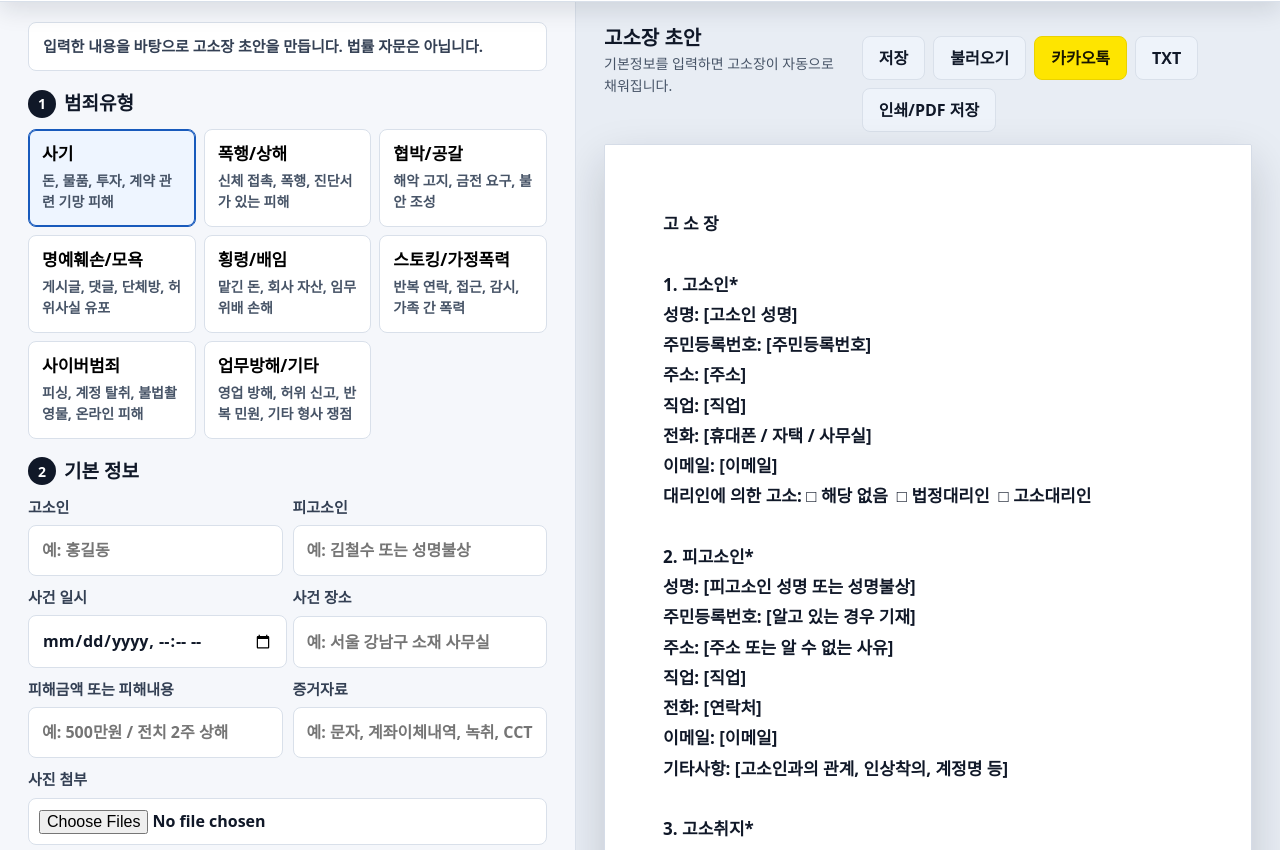
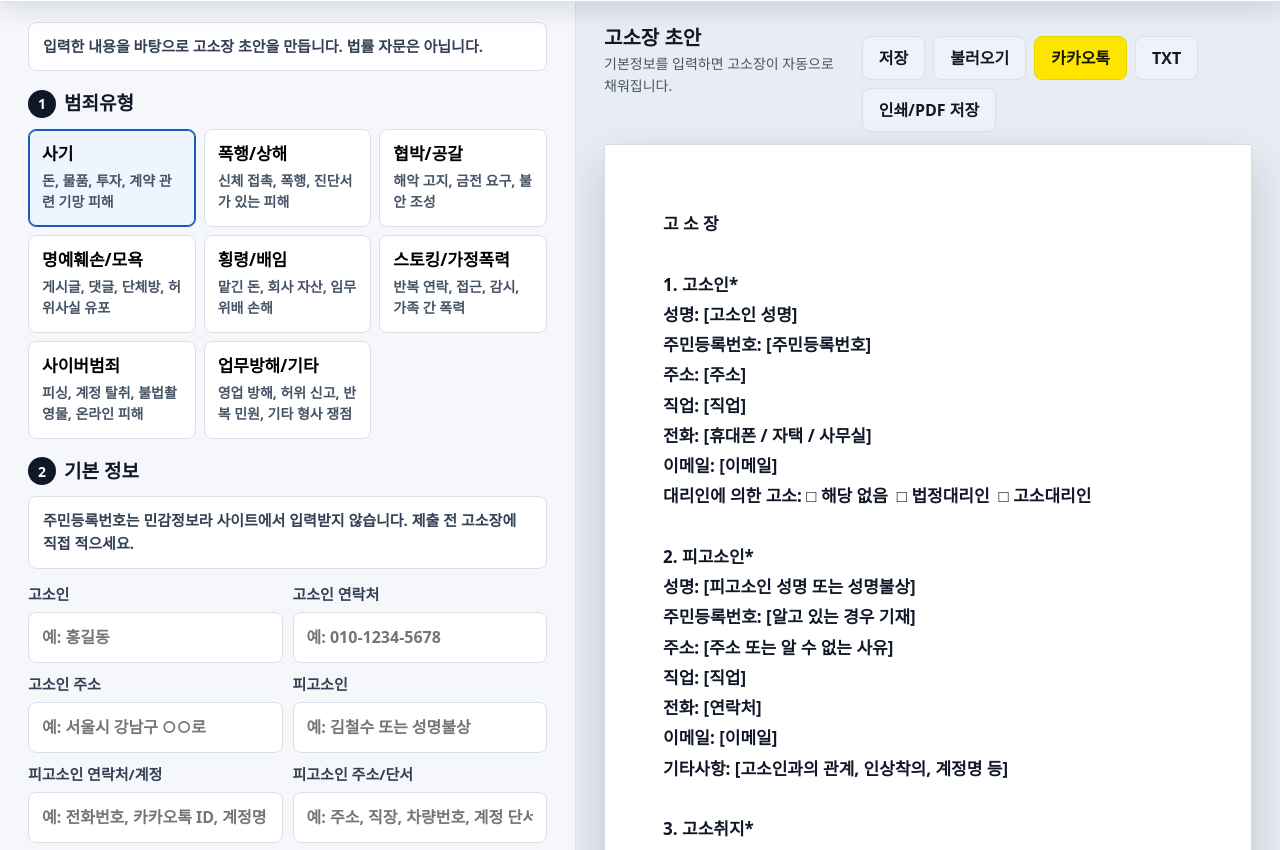
Before and after one commit to kimssi1201-ux/gosojang-helper, a website: page public/index.html in a window 1280 px wide. Shown: the part 71-921 px from the top of the page. Drawn offline with Linux system fonts and the light colour scheme.

Commit message:
Add contact fields to complaint form

```diff
--- a/public/index.html
+++ b/public/index.html
@@ -32,9 +32,14 @@
         <div id="caseTypeGrid" class="case-type-grid"></div>
 
         <div class="step-row"><span class="step-badge">2</span><h2>기본 정보</h2></div>
+        <p class="simple-notice">주민등록번호는 민감정보라 사이트에서 입력받지 않습니다. 제출 전 고소장에 직접 적으세요.</p>
         <form id="complaintForm" class="form-grid">
           <label>고소인<input name="complainant" placeholder="예: 홍길동" autocomplete="off" /></label>
+          <label>고소인 연락처<input name="complainantPhone" placeholder="예: 010-1234-5678" inputmode="tel" autocomplete="tel" /></label>
+          <label>고소인 주소<input name="complainantAddress" placeholder="예: 서울시 강남구 ○○로" autocomplete="street-address" /></label>
           <label>피고소인<input name="accused" placeholder="예: 김철수 또는 성명불상" autocomplete="off" /></label>
+          <label>피고소인 연락처/계정<input name="accusedContact" placeholder="예: 전화번호, 카카오톡 ID, 계정명" autocomplete="off" /></label>
+          <label>피고소인 주소/단서<input name="accusedAddress" placeholder="예: 주소, 직장, 차량번호, 계정 단서" autocomplete="off" /></label>
           <label>사건 일시<input name="incidentDateInput" type="datetime-local" /><input name="incidentDate" type="hidden" /></label>
           <label>사건 장소<input name="incidentPlace" placeholder="예: 서울 강남구 소재 사무실" /></label>
           <label>피해금액 또는 피해내용<input name="damage" placeholder="예: 500만원 / 전치 2주 상해" /></label>
```
